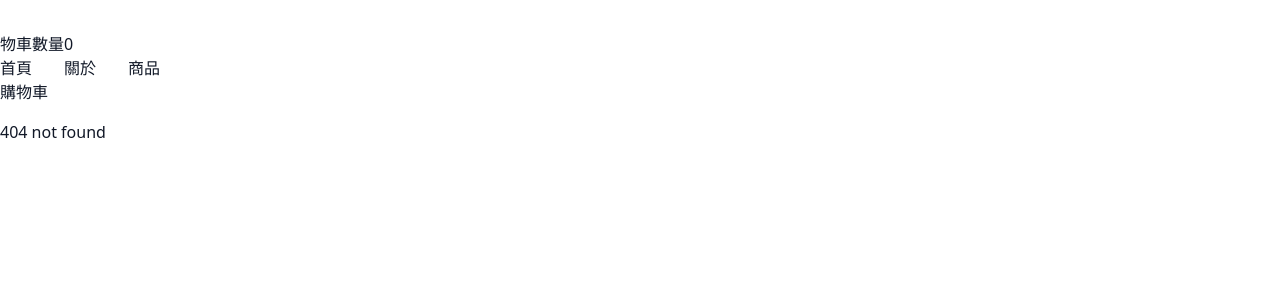
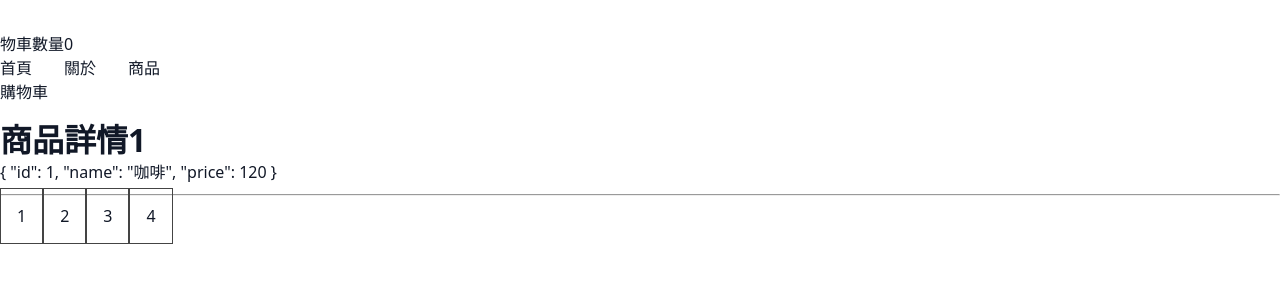
Before and after one commit to ingridkao/20251220, a Vue app: page /shop/1 in a window 1280 px wide. Before the commit this address had no page. Shown: the top 300 px of the page. Built offline with nearby package versions, Linux system fonts and the light colour scheme.

Commit message:
新增商品詳情頁面computed

```diff
--- a/src/router/index.js
+++ b/src/router/index.js
@@ -36,6 +36,12 @@ const router = createRouter({
       component: () => import('@/views/QAView.vue'),
     },
     {
+      path: '/shop/:id',
+      name: 'shopDetail',
+      component: () => import('@/views/ShopDetailView.vue'),
+      props: true,
+    },
+    {
       path: '/:pathMatch(.*)*',
       name: 'notFound',
       component: NotFound,
--- /dev/null
+++ b/src/views/ShopDetailView.vue
@@ -0,0 +1,31 @@
+<script setup>
+import { computed } from 'vue'
+const prop = defineProps(['id'])
+const products = [
+  { id: 1, name: '咖啡', price: 120 },
+  { id: 2, name: '吐司', price: 60 },
+  { id: 3, name: '紅茶', price: 45 },
+]
+const targetProd = computed(() => {
+  return products.find((item) => {
+    return item.id == prop.id
+  })
+})
+</script>
+<template>
+  <h1>商品詳情{{ prop.id }}</h1>
+  <div v-if="targetProd">{{ targetProd }}</div>
+  <div v-else>404</div>
+  <hr />
+  <RouterLink to="/shop/1">1</RouterLink>
+  <RouterLink to="/shop/2">2</RouterLink>
+  <RouterLink to="/shop/3">3</RouterLink>
+  <RouterLink to="/shop/4">4</RouterLink>
+</template>
+
+<style lang="scss" scoped>
+a {
+  padding: 1rem;
+  border: 1px solid #444;
+}
+</style>
```
